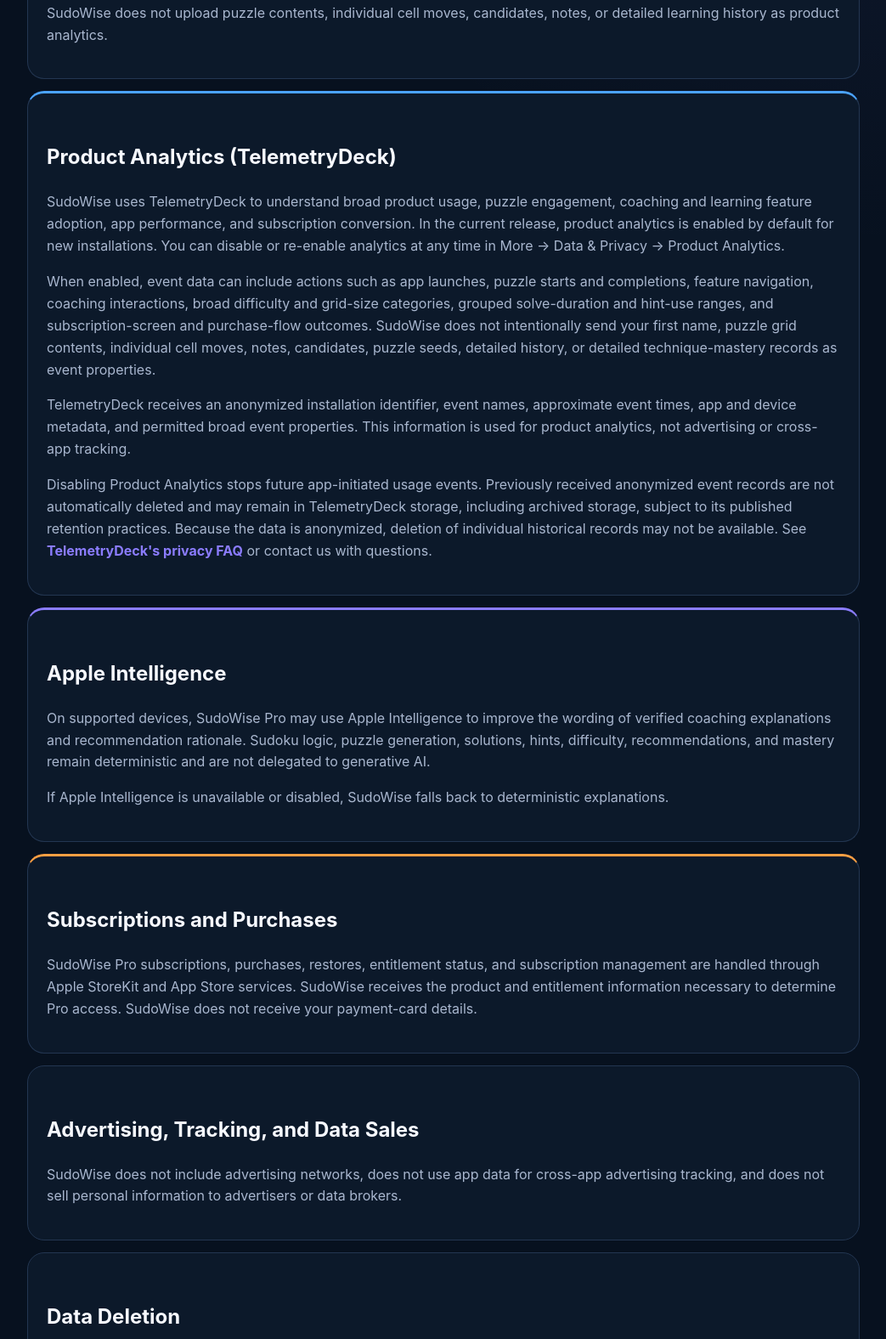
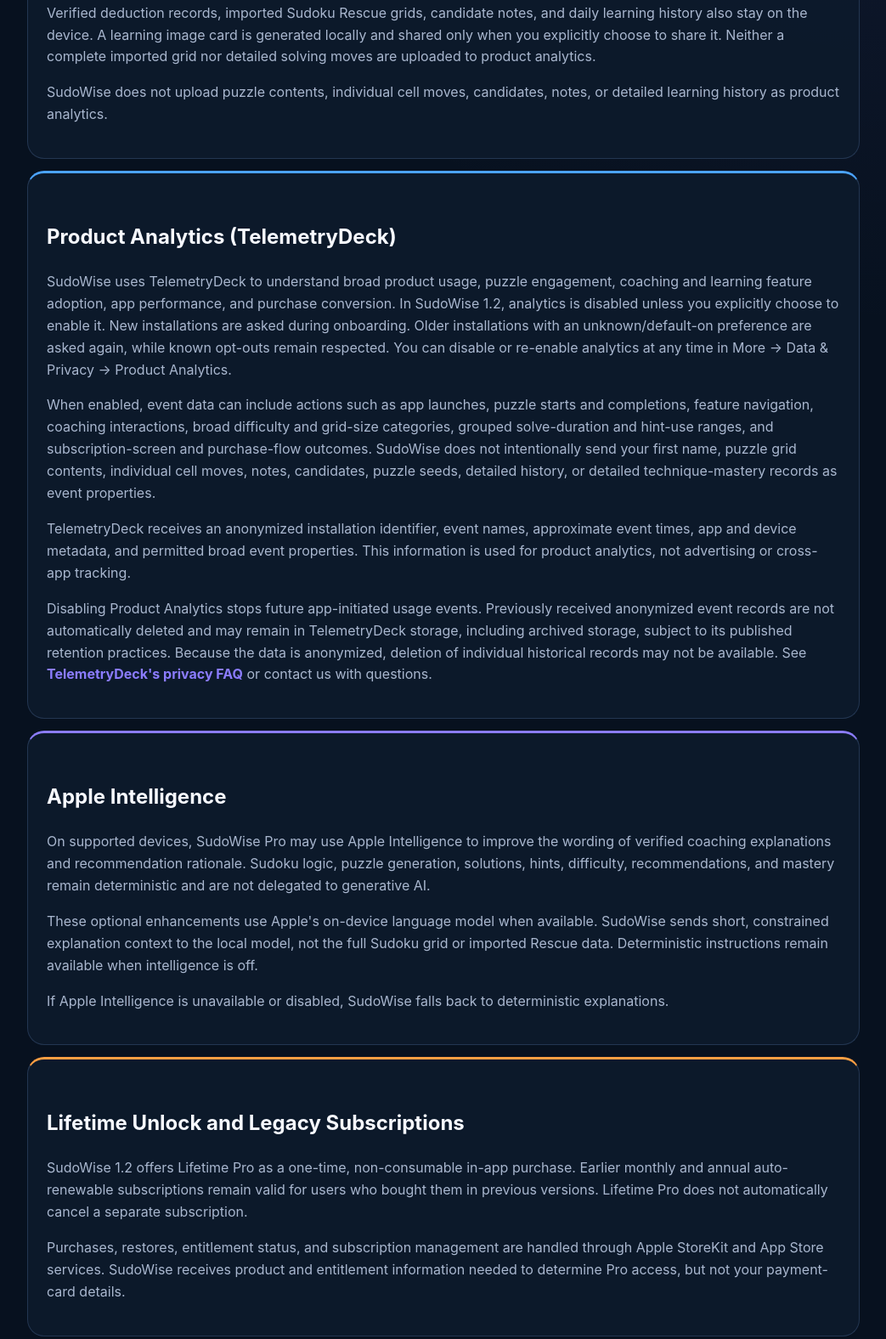
Before and after one commit to mmagriGH/sudowise-site, a plain HTML site: page privacy/index.html in a window 1280 px wide. Shown: the part 776-2352 px from the top of the page at 85% size, without its empty margins (118-1161 px from the left). Drawn offline with Linux system fonts and the light colour scheme.

Commit message:
feat(website): align privacy, Lifetime Pro and education messaging with SudoWise 1.2

```diff
--- a/privacy/index.html
+++ b/privacy/index.html
@@ -15,8 +15,8 @@
 </div></header>
 
 <main class="wrap">
-  <span class="badge">Effective October 22, 2026</span>
-  <!-- Privacy and Analytics Disclosure — October 22, 2026 -->
+  <span class="badge">Updated November 18, 2026 for SudoWise 1.2</span>
+  <!-- Privacy and Analytics Disclosure — November 18, 2026 -->
   <h1>Privacy Policy</h1>
 
   <section class="hero">
@@ -27,6 +27,7 @@
   <section class="card green">
     <h2>Local Learning Data</h2>
     <p>SudoWise stores puzzle attempts, history, mastery, confidence, practice state, preferences, settings, and related learning data locally on your device.</p>
+    <p>Verified deduction records, imported Sudoku Rescue grids, candidate notes, and daily learning history also stay on the device. A learning image card is generated locally and shared only when you explicitly choose to share it. Neither a complete imported grid nor detailed solving moves are uploaded to product analytics.</p>
     <p>SudoWise does not upload puzzle contents, individual cell moves, candidates, notes, or detailed learning history as product analytics.</p>
   </section>
 
@@ -35,9 +36,12 @@
     <p>
       SudoWise uses TelemetryDeck to understand broad product usage, puzzle
       engagement, coaching and learning feature adoption, app performance,
-      and subscription conversion. In the current release, product analytics
-      is enabled by default for new installations. You can disable or re-enable
-      analytics at any time in More &rarr; Data &amp; Privacy &rarr; Product Analytics.
+      and purchase conversion. In SudoWise 1.2, analytics is disabled
+      unless you explicitly choose to enable it. New installations are asked
+      during onboarding. Older installations with an unknown/default-on
+      preference are asked again, while known opt-outs remain respected.
+      You can disable or re-enable analytics at any time in More &rarr;
+      Data &amp; Privacy &rarr; Product Analytics.
     </p>
     <p>
       When enabled, event data can include actions such as app launches, puzzle
@@ -71,14 +75,17 @@
       On supported devices, SudoWise Pro may use Apple Intelligence to improve the wording of verified coaching explanations and recommendation rationale.
       Sudoku logic, puzzle generation, solutions, hints, difficulty, recommendations, and mastery remain deterministic and are not delegated to generative AI.
     </p>
+    <p>These optional enhancements use Apple's on-device language model when available. SudoWise sends short, constrained explanation context to the local model, not the full Sudoku grid or imported Rescue data. Deterministic instructions remain available when intelligence is off.</p>
     <p>If Apple Intelligence is unavailable or disabled, SudoWise falls back to deterministic explanations.</p>
   </section>
 
   <section class="card orange">
-    <h2>Subscriptions and Purchases</h2>
+    <h2>Lifetime Unlock and Legacy Subscriptions</h2>
     <p>
-      SudoWise Pro subscriptions, purchases, restores, entitlement status, and subscription management are handled through Apple StoreKit and App Store services.
-      SudoWise receives the product and entitlement information necessary to determine Pro access. SudoWise does not receive your payment-card details.
+      SudoWise 1.2 offers Lifetime Pro as a one-time, non-consumable in-app purchase. Earlier monthly and annual auto-renewable subscriptions remain valid for users who bought them in previous versions. Lifetime Pro does not automatically cancel a separate subscription.
+    </p>
+    <p>
+      Purchases, restores, entitlement status, and subscription management are handled through Apple StoreKit and App Store services. SudoWise receives product and entitlement information needed to determine Pro access, but not your payment-card details.
     </p>
   </section>
 
```
